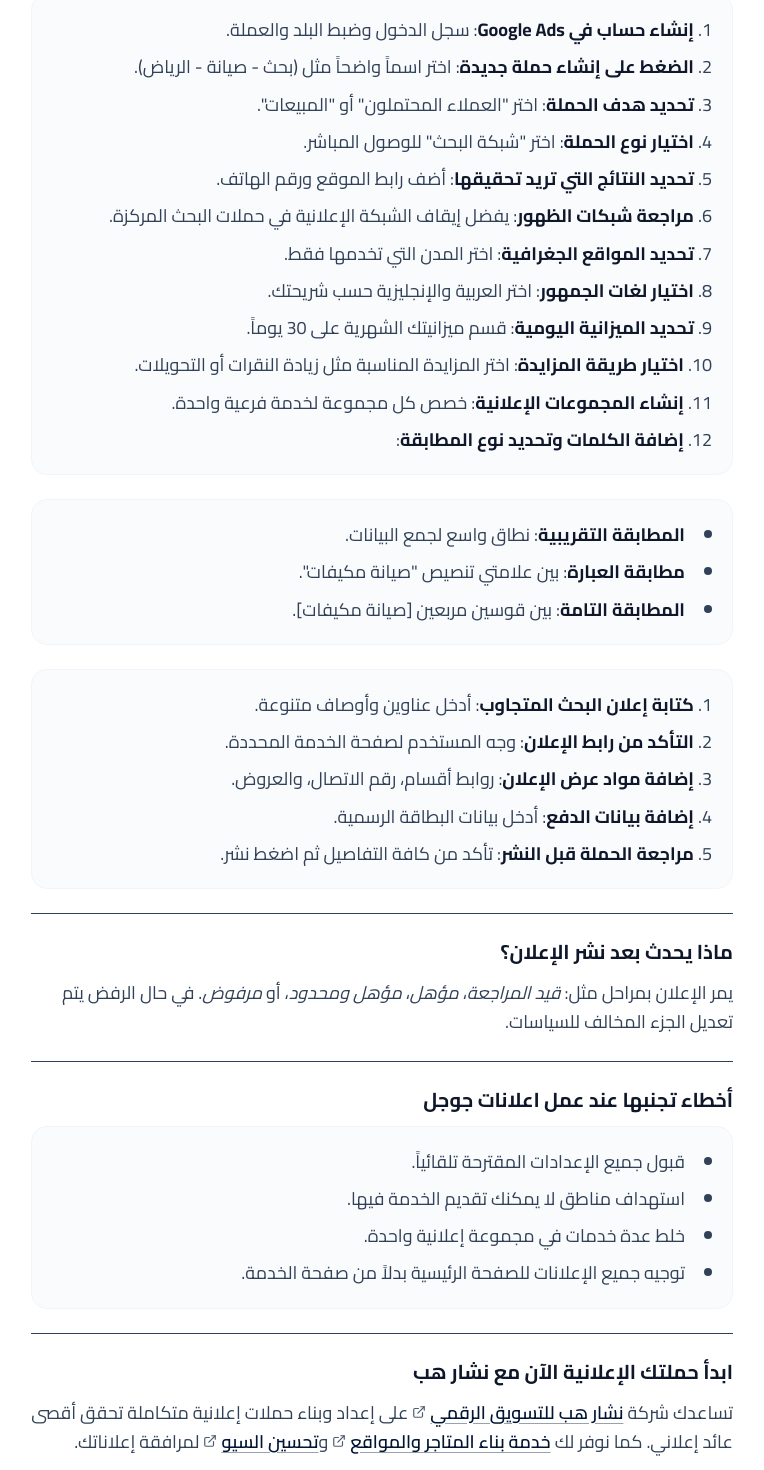
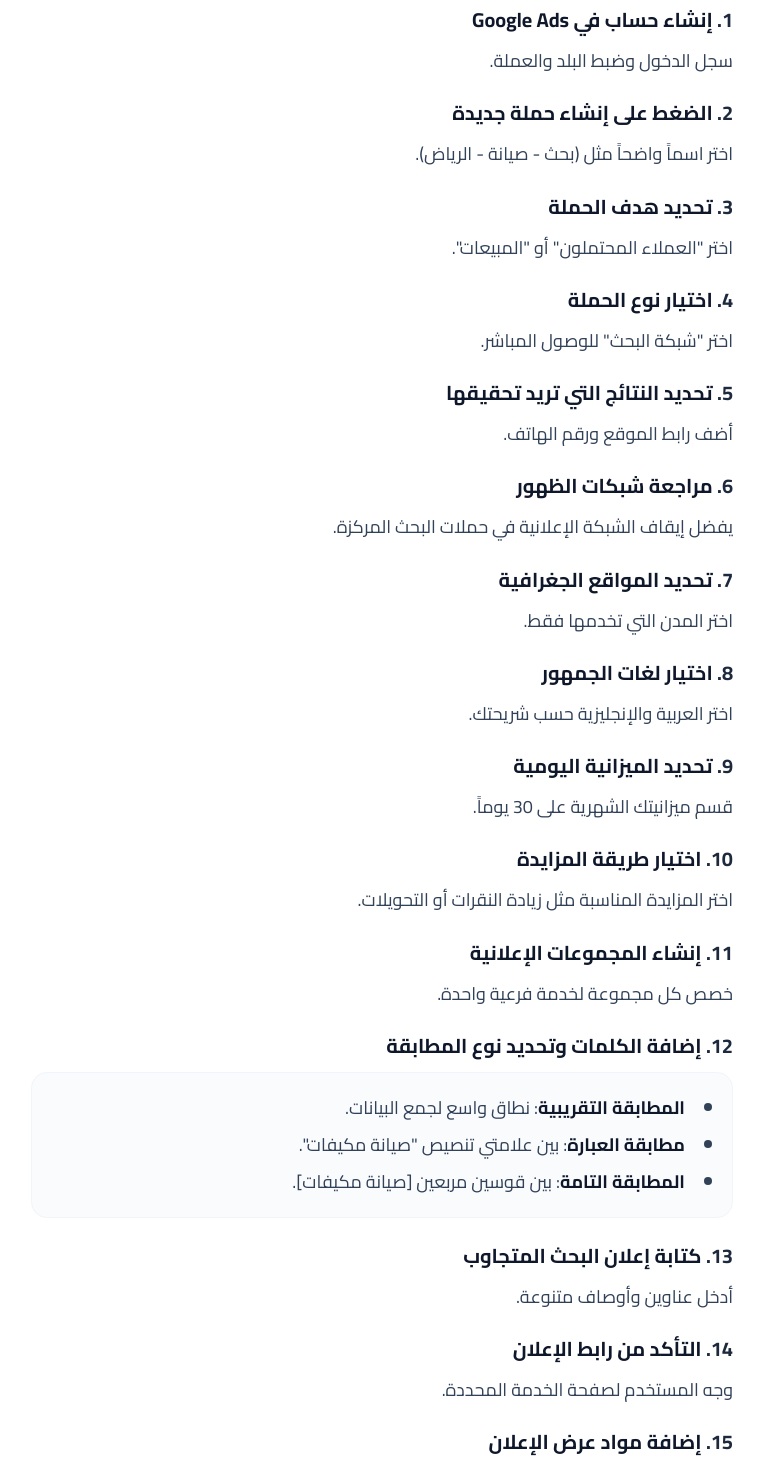
Before and after one commit to AhmedZakaria14/-, a React (Vite) app: page /blog/google-ads-step-by-step-guide in a window 1280 px wide. Shown: the part 3840-5310 px from the top of the page, without its empty margins (258-1022 px from the left). Built offline with nearby package versions, Linux system fonts and the light colour scheme.

Commit message:
refactor: improve Arabic heading normalization for slugs
Updated `slugifyHeading` to properly normalize Arabic characters (alefs, taa marbouta, tashkeel) to ensure consistent and valid anchor link generation in blog posts. Also reformatted list items for improved readability.

```diff
--- a/src/components/BlogPost.tsx
+++ b/src/components/BlogPost.tsx
@@ -22,12 +22,22 @@
   return '';
 };
 
-const slugifyHeading = (text: string) => {
+const normalizeArabic = (text: string) => {
+  if (!text) return '';
   return text
     .trim()
-    .replace(/[؟?!.,;:!#*`"']/g, '')
-    .replace(/\s+/g, '-')
-    .toLowerCase();
+    .toLowerCase()
+    .replace(/[\u064B-\u0652]/g, '') // Remove tashkeel (tanween, fatha, damma, kasra, sukun, shadda)
+    .replace(/[أإآ]/g, 'ا') // Normalize alef variants
+    .replace(/ى/g, 'ي') // Normalize alef maqsura to ya
+    .replace(/ة/g, 'ه') // Normalize taa marbouta
+    .replace(/[*_~`#]/g, '')
+    .replace(/[؟?!.,;:!'"()\[\]\/]/g, '')
+    .replace(/\s+/g, '-');
+};
+
+const slugifyHeading = (text: string) => {
+  return normalizeArabic(text);
 };
 
 export const BlogPost: React.FC<BlogPostProps> = ({ lang, onBack }) => {
@@ -173,8 +183,9 @@
                   h2: ({ children }) => {
                     const raw = extractRawText(children);
                     const id = slugifyHeading(raw);
+                    const norm = normalizeArabic(raw);
                     return (
-                      <h2 id={id} className="text-2xl md:text-3xl font-bold text-slate-900 mt-10 mb-5 pb-2 border-b border-slate-100 scroll-mt-28 flex items-center gap-2">
+                      <h2 id={id} data-heading-raw={raw} data-heading-norm={norm} className="text-2xl md:text-3xl font-bold text-slate-900 mt-10 mb-5 pb-2 border-b border-slate-100 scroll-mt-28 flex items-center gap-2">
                         <span className="w-2 h-7 bg-primary rounded-full inline-block"></span>
                         {children}
                       </h2>
@@ -183,8 +194,9 @@
                   h3: ({ children }) => {
                     const raw = extractRawText(children);
                     const id = slugifyHeading(raw);
+                    const norm = normalizeArabic(raw);
                     return (
-                      <h3 id={id} className="text-xl md:text-2xl font-bold text-slate-900 mt-8 mb-4 scroll-mt-28">
+                      <h3 id={id} data-heading-raw={raw} data-heading-norm={norm} className="text-xl md:text-2xl font-bold text-slate-900 mt-8 mb-4 scroll-mt-28">
                         {children}
                       </h3>
                     );
@@ -192,8 +204,9 @@
                   h4: ({ children }) => {
                     const raw = extractRawText(children);
                     const id = slugifyHeading(raw);
+                    const norm = normalizeArabic(raw);
                     return (
-                      <h4 id={id} className="text-lg md:text-xl font-bold text-slate-800 mt-6 mb-3 scroll-mt-28">
+                      <h4 id={id} data-heading-raw={raw} data-heading-norm={norm} className="text-lg md:text-xl font-bold text-slate-800 mt-6 mb-3 scroll-mt-28">
                         {children}
                       </h4>
                     );
@@ -220,22 +233,63 @@
                   ),
                   a: ({ href, children, ...props }) => {
                     const rawHref = href?.trim() || '';
-                    const isHash = rawHref.startsWith('#');
+                    const hashIndex = rawHref.indexOf('#');
+                    const isHashLink = hashIndex !== -1 && (
+                      rawHref.startsWith('#') ||
+                      rawHref.includes(post.slug + '#') ||
+                      rawHref.includes('nasharhub.com/blog/' + post.slug + '#')
+                    );
 
-                    if (isHash) {
+                    if (isHashLink) {
                       return (
                         <a
                           {...props}
                           href={rawHref}
                           onClick={(e) => {
                             e.preventDefault();
-                            const targetId = rawHref.replace('#', '');
-                            let el = document.getElementById(targetId);
-                            if (!el) {
-                              try {
-                                el = document.getElementById(decodeURIComponent(targetId));
-                              } catch (err) {}
+                            e.stopPropagation();
+
+                            const hashPart = rawHref.substring(hashIndex + 1);
+                            if (!hashPart) return;
+
+                            let decodedHash = hashPart;
+                            try {
+                              decodedHash = decodeURIComponent(hashPart);
+                            } catch (err) {}
+
+                            const targetNorm = normalizeArabic(decodedHash);
+                            const targetSlug = slugifyHeading(decodedHash);
+
+                            // Strategy 1: Direct ID match
+                            let el = document.getElementById(hashPart) ||
+                                     document.getElementById(decodedHash) ||
+                                     document.getElementById(targetSlug) ||
+                                     document.getElementById(targetNorm);
+
+                            // Strategy 2: Search by data-heading-norm attribute
+                            if (!el && targetNorm) {
+                              const headings = document.querySelectorAll('[data-heading-norm]');
+                              headings.forEach((heading) => {
+                                const norm = heading.getAttribute('data-heading-norm');
+                                if (norm && (norm === targetNorm || norm.includes(targetNorm) || targetNorm.includes(norm))) {
+                                  el = heading as HTMLElement;
+                                }
+                              });
                             }
+
+                            // Strategy 3: Text content match on headings
+                            if (!el && targetNorm) {
+                              const allHeadings = document.querySelectorAll('h1, h2, h3, h4, h5, h6');
+                              for (let i = 0; i < allHeadings.length; i++) {
+                                const h = allHeadings[i] as HTMLElement;
+                                const textNorm = normalizeArabic(h.textContent || '');
+                                if (textNorm && (textNorm === targetNorm || textNorm.includes(targetNorm) || targetNorm.includes(textNorm))) {
+                                  el = h;
+                                  break;
+                                }
+                              }
+                            }
+
                             if (el) {
                               el.scrollIntoView({ behavior: 'smooth', block: 'start' });
                             }
--- a/src/data/blog.ts
+++ b/src/data/blog.ts
@@ -165,14 +165,22 @@
 
 ### **كيف تختار خبير إعلانات جوجل المناسب لنشاطك؟**
 
-1. **يفهم طبيعة النشاط قبل اقتراح الحملة**: يطرح أسئلة حول هامش الربح والجمهور والمناطق.
-2. **يهتم بالتتبع منذ البداية**: يركز على ربط الإحالات وقياس التحويلات الحقيقية.
-3. **يمتلك خبرة تتوافق مع نوع الحملة**: سواء كانت بحث أو تسوق أو فيديو.
-4. **يقدم نتائج يمكن التحقق منها**: يعتمد على دراسات حالة ومؤشرات أداء ملموسة.
-5. **يشرح قراراته بوضوح**: يوضح سبب اختيار الاستراتيجية دون غموض.
-6. **لا يقدم وعودًا مضمونة زنيّة**: يتعامل بشفافية وعلمية.
-7. **يحافظ على ملكية العميل للحساب**: الحساب ملك للعميل بالكامل.
-8. **يقدم تقارير مرتبطة بأهداف النشاط**: تربط المصروفات بالإيرادات والعملاء.
+#### 1. **يفهم طبيعة النشاط قبل اقتراح الحملة**
+ يطرح أسئلة حول هامش الربح والجمهور والمناطق.
+#### 2. **يهتم بالتتبع منذ البداية**
+ يركز على ربط الإحالات وقياس التحويلات الحقيقية.
+#### 3. **يمتلك خبرة تتوافق مع نوع الحملة**
+ سواء كانت بحث أو تسوق أو فيديو.
+#### 4. **يقدم نتائج يمكن التحقق منها**
+ يعتمد على دراسات حالة ومؤشرات أداء ملموسة.
+#### 5. **يشرح قراراته بوضوح**
+ يوضح سبب اختيار الاستراتيجية دون غموض.
+#### 6. **لا يقدم وعودًا مضمونة زنيّة**
+ يتعامل بشفافية وعلمية.
+#### 7. **يحافظ على ملكية العميل للحساب**
+ الحساب ملك للعميل بالكامل.
+#### 8. **يقدم تقارير مرتبطة بأهداف النشاط**
+ تربط المصروفات بالإيرادات والعملاء.
 
 ---
 
@@ -195,6 +203,11 @@
 
 ### **الخاتمة**
 يساعد خبير إعلانات جوجل النشاط على فهم ما تحققه ميزانيته، وتحديد الحملات والكلمات والإعلانات التي تجذب العملاء الأقرب إلى الشراء. وعندما تتكامل إدارة الإعلان مع عرض قوي وصفحة مناسبة، تكون الحملة أكثر قدرة على تحقيق نتائج مستدامة.
+
+---
+
+### **الخاتمة**
+باتباع الخطوات السابقة، تضمن إطلاق حملة إعلانية ممتازة على جوجل تحقق أفضل النتائج بأقل تكلفة.
 
 ---
 
@@ -325,26 +338,43 @@
 
 ### **خطوات عمل حملة اعلانية على جوجل**
 
-1. **إنشاء حساب في Google Ads**: سجل الدخول وضبط البلد والعملة.
-2. **الضغط على إنشاء حملة جديدة**: اختر اسماً واضحاً مثل (بحث - صيانة - الرياض).
-3. **تحديد هدف الحملة**: اختر "العملاء المحتملون" أو "المبيعات".
-4. **اختيار نوع الحملة**: اختر "شبكة البحث" للوصول المباشر.
-5. **تحديد النتائج التي تريد تحقيقها**: أضف رابط الموقع ورقم الهاتف.
-6. **مراجعة شبكات الظهور**: يفضل إيقاف الشبكة الإعلانية في حملات البحث المركزة.
-7. **تحديد المواقع الجغرافية**: اختر المدن التي تخدمها فقط.
-8. **اختيار لغات الجمهور**: اختر العربية والإنجليزية حسب شريحتك.
-9. **تحديد الميزانية اليومية**: قسم ميزانيتك الشهرية على 30 يوماً.
-10. **اختيار طريقة المزايدة**: اختر المزايدة المناسبة مثل زيادة النقرات أو التحويلات.
-11. **إنشاء المجموعات الإعلانية**: خصص كل مجموعة لخدمة فرعية واحدة.
-12. **إضافة الكلمات وتحديد نوع المطابقة**:
+#### 1. **إنشاء حساب في Google Ads**
+ سجل الدخول وضبط البلد والعملة.
+#### 2. **الضغط على إنشاء حملة جديدة**
+ اختر اسماً واضحاً مثل (بحث - صيانة - الرياض).
+#### 3. **تحديد هدف الحملة**
+ اختر "العملاء المحتملون" أو "المبيعات".
+#### 4. **اختيار نوع الحملة**
+ اختر "شبكة البحث" للوصول المباشر.
+#### 5. **تحديد النتائج التي تريد تحقيقها**
+ أضف رابط الموقع ورقم الهاتف.
+#### 6. **مراجعة شبكات الظهور**
+ يفضل إيقاف الشبكة الإعلانية في حملات البحث المركزة.
+#### 7. **تحديد المواقع الجغرافية**
+ اختر المدن التي تخدمها فقط.
+#### 8. **اختيار لغات الجمهور**
+ اختر العربية والإنجليزية حسب شريحتك.
+#### 9. **تحديد الميزانية اليومية**
+ قسم ميزانيتك الشهرية على 30 يوماً.
+#### 10. **اختيار طريقة المزايدة**
+ اختر المزايدة المناسبة مثل زيادة النقرات أو التحويلات.
+#### 11. **إنشاء المجموعات الإعلانية**
+ خصص كل مجموعة لخدمة فرعية واحدة.
+#### 12. **إضافة الكلمات وتحديد نوع المطابقة**
+
    - **المطابقة التقريبية**: نطاق واسع لجمع البيانات.
    - **مطابقة العبارة**: بين علامتي تنصيص "صيانة مكيفات".
    - **المطابقة التامة**: بين قوسين مربعين [صيانة مكيفات].
-13. **كتابة إعلان البحث المتجاوب**: أدخل عناوين وأوصاف متنوعة.
-14. **التأكد من رابط الإعلان**: وجه المستخدم لصفحة الخدمة المحددة.
-15. **إضافة مواد عرض الإعلان**: روابط أقسام، رقم الاتصال، والعروض.
-16. **إضافة بيانات الدفع**: أدخل بيانات البطاقة الرسمية.
-17. **مراجعة الحملة قبل النشر**: تأكد من كافة التفاصيل ثم اضغط نشر.
+#### 13. **كتابة إعلان البحث المتجاوب**
+ أدخل عناوين وأوصاف متنوعة.
+#### 14. **التأكد من رابط الإعلان**
+ وجه المستخدم لصفحة الخدمة المحددة.
+#### 15. **إضافة مواد عرض الإعلان**
+ روابط أقسام، رقم الاتصال، والعروض.
+#### 16. **إضافة بيانات الدفع**
+ أدخل بيانات البطاقة الرسمية.
+#### 17. **مراجعة الحملة قبل النشر**
+ تأكد من كافة التفاصيل ثم اضغط نشر.
 
 ---
 
@@ -469,20 +499,29 @@
 
 ### **كيفية انشاء اعلان على جوجل وفق هدف واضح**
 
-- **المبيعات**: يناسب المتاجر والمنصات لإتمام الشراء فوراً.
-- **العملاء المحتملون**: يهدف لتواصل العميل أو تعبئة نموذج طلب خدمة.
-- **زيارات الموقع**: زيادة الوصول وتوجيه الحركة لصفحات المحتوى والتفاصيل.
-- **الوعي والوصول**: نشر اسم العلامة التجارية عبر التصاميم والفيديوهات.
+#### **المبيعات**
+ يناسب المتاجر والمنصات لإتمام الشراء فوراً.
+#### **العملاء المحتملون**
+ يهدف لتواصل العميل أو تعبئة نموذج طلب خدمة.
+#### **زيارات الموقع**
+ زيادة الوصول وتوجيه الحركة لصفحات المحتوى والتفاصيل.
+#### **الوعي والوصول**
+ نشر اسم العلامة التجارية عبر التصاميم والفيديوهات.
 
 ---
 
 ### **كيفية الاعلان على جوجل من خلال القناة المناسبة**
 
-1. **حملات شبكة البحث**: تستهدف الكلمات النصية المباشرة في نتائج جوجل.
-2. **الحملات المرئية (Display)**: تظهر في المواقع والتطبيقات لإعادة الاستهداف.
-3. **حملات الفيديو**: إعلانات يوتيوب لشرح الخدمات والمنتجات مرئياً.
-4. **إعلانات التسوق (Shopping)**: لعرض صور المنتجات والأسعار مباشرة.
-5. **حملات الأداء الأفضل (Performance Max)**: تجمع كافة شبكات جوجل في حملة مدعومة بالذكاء الاصطناعي.
+#### 1. **حملات شبكة البحث**
+ تستهدف الكلمات النصية المباشرة في نتائج جوجل.
+#### 2. **الحملات المرئية (Display)**
+ تظهر في المواقع والتطبيقات لإعادة الاستهداف.
+#### 3. **حملات الفيديو**
+ إعلانات يوتيوب لشرح الخدمات والمنتجات مرئياً.
+#### 4. **إعلانات التسوق (Shopping)**
+ لعرض صور المنتجات والأسعار مباشرة.
+#### 5. **حملات الأداء الأفضل (Performance Max)**
+ تجمع كافة شبكات جوجل في حملة مدعومة بالذكاء الاصطناعي.
 
 ---
 
@@ -510,6 +549,13 @@
 تساعدك [وكالة نشار هب](https://nasharhub.com/paid-ads-services) على اختيار القناة المناسبة، وتصميم الإعلانات وتطويرها للوصول إلى أعلى عائد استثمار. كما نربط الحملات بـ [صفحات هبوط عالية التحويل](https://nasharhub.com/web-dev-services) و[استراتيجيات النمو الرقمي](https://nasharhub.com/saudi).
 
 [تواصل مع فريق نشار هب الآن](https://nasharhub.com/#contact) لتحويل زوارك إلى عملاء دائمين.
+
+---
+
+### **أسئلة شائعة**
+
+#### **كم تكلفة الإعلان على جوجل؟**
+تحدد أنت الميزانية التي تناسب نشاطك ويمكن البدء بميزانيات مرنة.
 
 ---
 
@@ -590,15 +636,24 @@
 
 ### **خطوات انشاء اعلان على جوجل**
 
-1. **إنشاء حساب في إعلانات Google**: ضبط الدولة، المنطقة الزمنية والعملة.
-2. **تحديد هدف الحملة الإعلانية**: اختر "العملاء المحتملون" للحصول على الاتصالات أو النماذج.
-3. **تحديد نوع الحملة**: اختر "شبكة البحث".
-4. **كتابة اسم واضح للحملة**: مثل (بحث - صيانة مولدات - جدة).
-5. **ضبط المواقع الجغرافية**: اختر المدن الفعلية وتطبيق الخيار المتقدم "المتواجدون في المنطقة".
-6. **اختيار لغة العملاء**: تحديد لغة البحث المستهدفة.
-7. **مراجعة إعدادات شبكات الإعلان**: إلغاء الشبكة الإعلانية للتركيز على نتائج البحث المباشرة.
-8. **تحديد أيام ظهور الإعلان وساعاته**: ربط المواعيد مع أوقات دوام فريق المبيعات.
-9. **إعداد مجموعة إعلانية لخدمة واحدة**: عدم خلط الخدمات المختلفة داخل مجموعة واحدة.
+#### 1. **إنشاء حساب في إعلانات Google**
+ ضبط الدولة، المنطقة الزمنية والعملة.
+#### 2. **تحديد هدف الحملة الإعلانية**
+ اختر "العملاء المحتملون" للحصول على الاتصالات أو النماذج.
+#### 3. **تحديد نوع الحملة**
+ اختر "شبكة البحث".
+#### 4. **كتابة اسم واضح للحملة**
+ مثل (بحث - صيانة مولدات - جدة).
+#### 5. **ضبط المواقع الجغرافية**
+ اختر المدن الفعلية وتطبيق الخيار المتقدم "المتواجدون في المنطقة".
+#### 6. **اختيار لغة العملاء**
+ تحديد لغة البحث المستهدفة.
+#### 7. **مراجعة إعدادات شبكات الإعلان**
+ إلغاء الشبكة الإعلانية للتركيز على نتائج البحث المباشرة.
+#### 8. **تحديد أيام ظهور الإعلان وساعاته**
+ ربط المواعيد مع أوقات دوام فريق المبيعات.
+#### 9. **إعداد مجموعة إعلانية لخدمة واحدة**
+ عدم خلط الخدمات المختلفة داخل مجموعة واحدة.
 
 ---
 
--- /dev/null
+++ b/update-blog-markdown.ts
@@ -0,0 +1,12 @@
+import fs from 'fs';
+import path from 'path';
+
+const filePath = path.join(process.cwd(), 'src/data/blog.ts');
+let content = fs.readFileSync(filePath, 'utf8');
+
+// Let's inspect each post in content and clean up headings vs TOC
+// Post 2: "Step-by-Step Guide to Creating a Google Ad Without Wasting Your Budget"
+// Post 3: "How to Create a Google Ad That Reaches the Right Audience and Drives Engagement"
+// Post 4: "Steps to Create a Google Ad Correctly and Avoid Common Beginner Mistakes"
+
+console.log("Original content length:", content.length);
```
